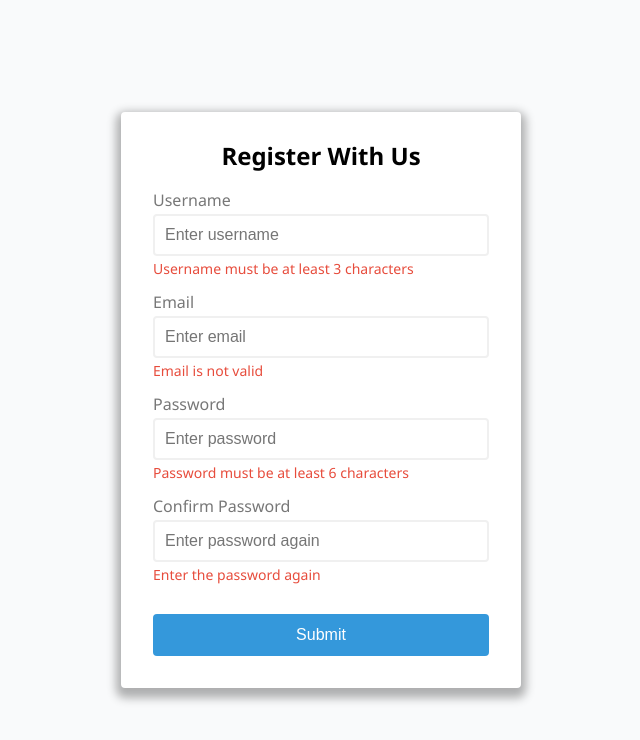
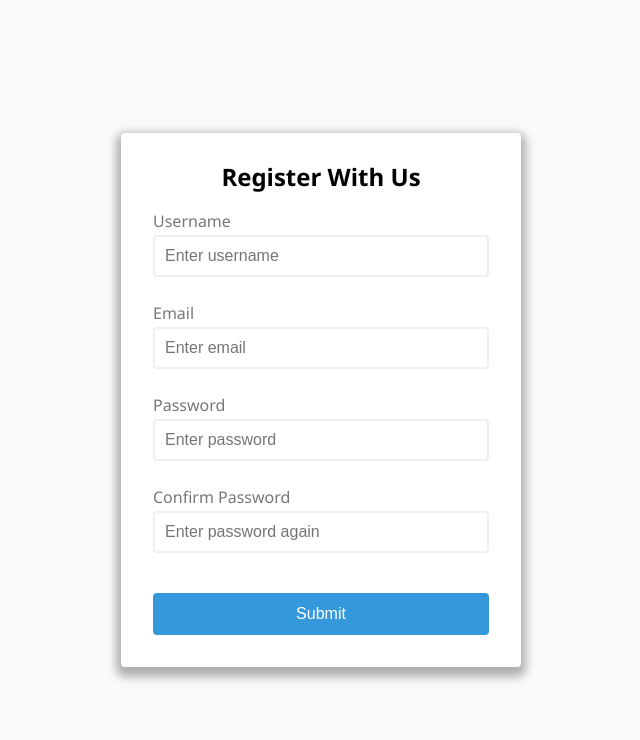
Before and after one commit to Sabelo-Hlatshwayo/form-validation-javascript, a plain HTML site: page index.html in a window 1280 px wide. Shown: the whole page, without its empty margins (319-959 px from the left). Drawn offline with Linux system fonts and the light colour scheme.

Commit message:
Hide the error messages and further reduce the margin bottom of the form controls

```diff
--- a/styles.css
+++ b/styles.css
@@ -75,11 +75,11 @@ body {
 }
 
 .form-content .form-control:not(:last-child) {
-    margin-bottom: 1.8rem;
+    margin-bottom: 0.8rem;
 }
 
 .form-content .form-control:last-child {
-    margin-bottom: 3.2rem;
+    margin-bottom: 2rem;
 }
 
 .btnSubmit {
@@ -99,4 +99,5 @@ body {
 .error {
     font-size: 1.4rem;
     color: #e74c3c;
+    visibility: hidden;
 }
```
